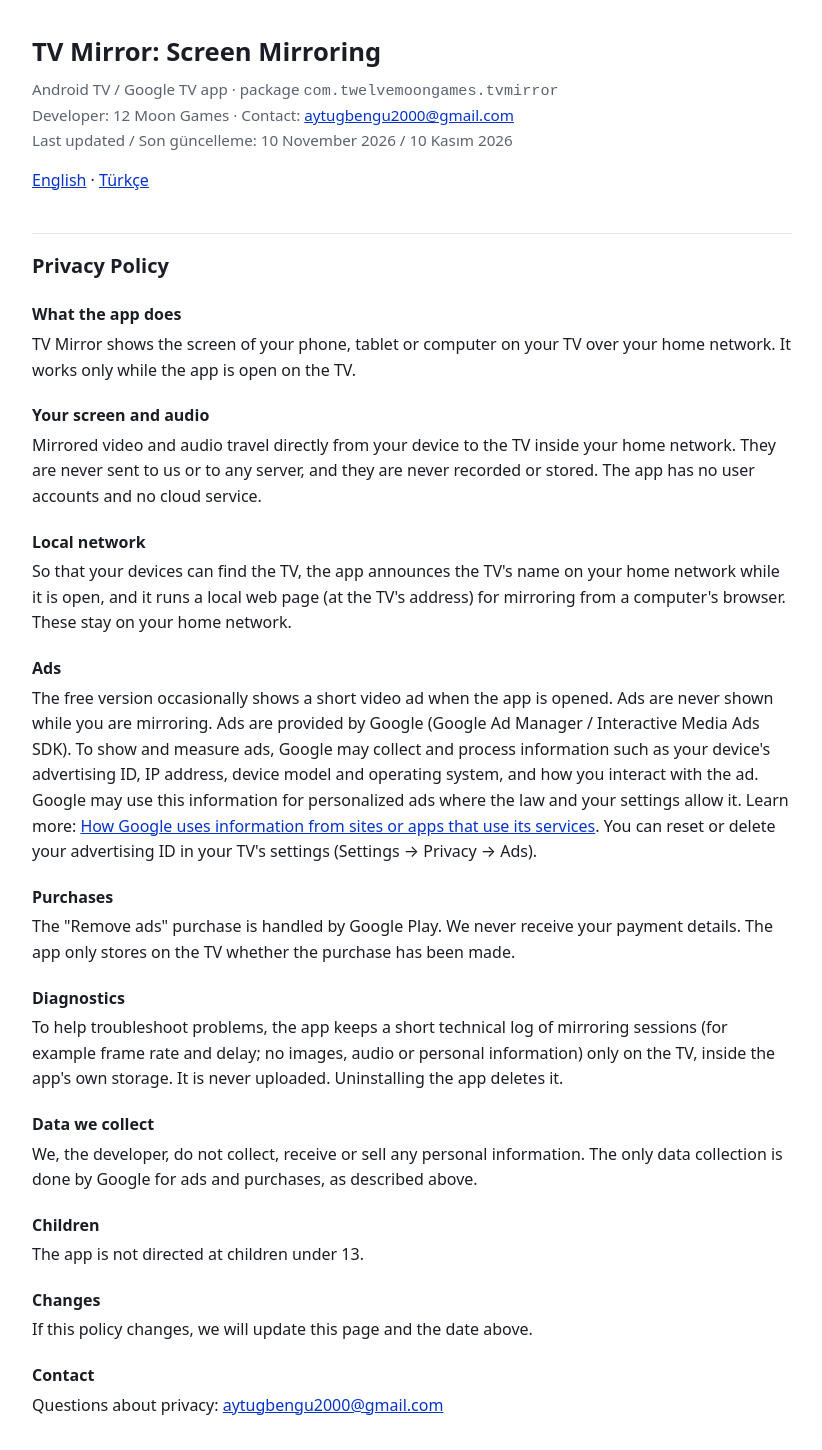
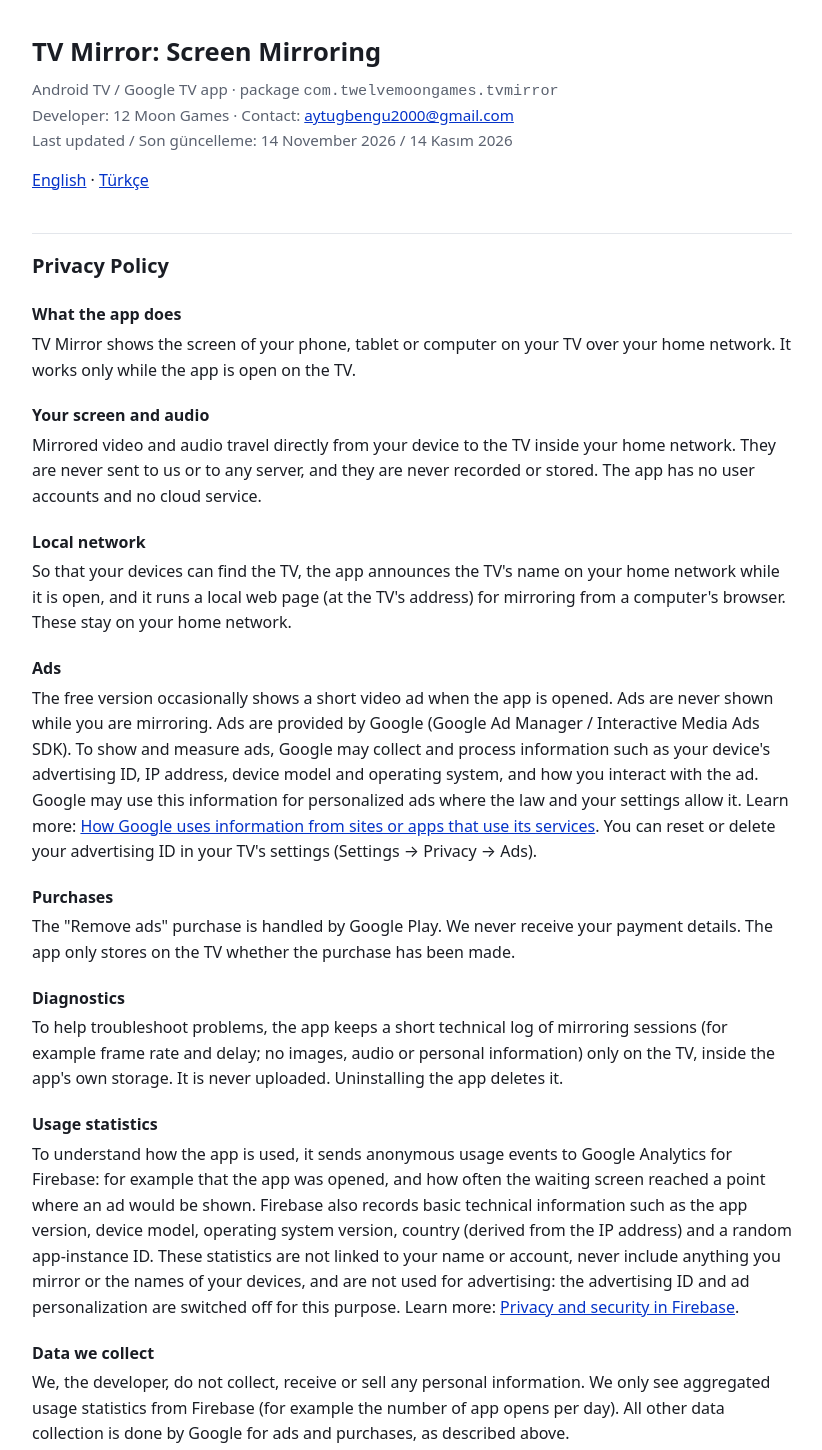
Before and after one commit to BenAytu/privacy, a plain HTML site: page tv-mirror/index.html in a window 1280 px wide. Shown: the top 1450 px of the page, without its empty margins (228-1050 px from the left). Drawn offline with Linux system fonts and the light colour scheme.

Commit message:
TV Mirror privacy: add Firebase usage statistics
Co-Authored-By: Claude Opus 5.5 <noreply@anthropic.com>

```diff
--- a/tv-mirror/index.html
+++ b/tv-mirror/index.html
@@ -23,7 +23,7 @@
   <h1>TV Mirror: Screen Mirroring</h1>
   <p class="meta">Android TV / Google TV app · package <code>com.twelvemoongames.tvmirror</code><br>
   Developer: 12 Moon Games · Contact: <a href="mailto:aytugbengu2000@gmail.com">aytugbengu2000@gmail.com</a><br>
-  Last updated / Son güncelleme: 10 November 2026 / 10 Kasım 2026</p>
+  Last updated / Son güncelleme: 14 November 2026 / 14 Kasım 2026</p>
   <nav><a href="#en">English</a> · <a href="#tr">Türkçe</a></nav>
 
   <section id="en" lang="en">
@@ -47,8 +47,11 @@
     <h3>Diagnostics</h3>
     <p>To help troubleshoot problems, the app keeps a short technical log of mirroring sessions (for example frame rate and delay; no images, audio or personal information) only on the TV, inside the app's own storage. It is never uploaded. Uninstalling the app deletes it.</p>
 
+    <h3>Usage statistics</h3>
+    <p>To understand how the app is used, it sends anonymous usage events to Google Analytics for Firebase: for example that the app was opened, and how often the waiting screen reached a point where an ad would be shown. Firebase also records basic technical information such as the app version, device model, operating system version, country (derived from the IP address) and a random app-instance ID. These statistics are not linked to your name or account, never include anything you mirror or the names of your devices, and are not used for advertising: the advertising ID and ad personalization are switched off for this purpose. Learn more: <a href="https://firebase.google.com/support/privacy">Privacy and security in Firebase</a>.</p>
+
     <h3>Data we collect</h3>
-    <p>We, the developer, do not collect, receive or sell any personal information. The only data collection is done by Google for ads and purchases, as described above.</p>
+    <p>We, the developer, do not collect, receive or sell any personal information. We only see aggregated usage statistics from Firebase (for example the number of app opens per day). All other data collection is done by Google for ads and purchases, as described above.</p>
 
     <h3>Children</h3>
     <p>The app is not directed at children under 13.</p>
@@ -81,8 +84,11 @@
     <h3>Teknik kayıt</h3>
     <p>Sorun gidermeye yardım etmek için uygulama, yansıtma oturumlarının kısa bir teknik kaydını (örneğin kare hızı ve gecikme; görüntü, ses veya kişisel bilgi içermez) yalnız TV'de, uygulamanın kendi alanında tutar. Hiçbir yere gönderilmez; uygulama kaldırılınca silinir.</p>
 
+    <h3>Kullanım istatistikleri</h3>
+    <p>Uygulamanın nasıl kullanıldığını anlamak için uygulama, Google Analytics for Firebase'e anonim kullanım olayları gönderir: örneğin uygulamanın açıldığı ve bekleme ekranında bir reklamın gösterileceği anın ne sıklıkta geldiği. Firebase ayrıca uygulama sürümü, cihaz modeli, işletim sistemi sürümü, ülke (IP adresinden çıkarılır) ve rastgele bir uygulama örneği kimliği gibi temel teknik bilgileri kaydeder. Bu istatistikler adınızla veya hesabınızla ilişkilendirilmez, yansıttığınız hiçbir şeyi veya cihazlarınızın adlarını içermez ve reklam için kullanılmaz: bu amaçla reklam kimliği ve reklam kişiselleştirmesi kapalıdır. Ayrıntı: <a href="https://firebase.google.com/support/privacy">Firebase'de gizlilik ve güvenlik</a>.</p>
+
     <h3>Topladığımız veriler</h3>
-    <p>Geliştirici olarak hiçbir kişisel bilgi toplamıyor, almıyor ve satmıyoruz. Tek veri toplama, yukarıda anlatıldığı gibi Google tarafından reklamlar ve satın almalar için yapılır.</p>
+    <p>Geliştirici olarak hiçbir kişisel bilgi toplamıyor, almıyor ve satmıyoruz. Firebase'den yalnız toplu kullanım istatistiklerini görürüz (örneğin günlük açılış sayısı). Diğer tüm veri toplama, yukarıda anlatıldığı gibi Google tarafından reklamlar ve satın almalar için yapılır.</p>
 
     <h3>Çocuklar</h3>
     <p>Uygulama 13 yaş altındaki çocuklara yönelik değildir.</p>
```
